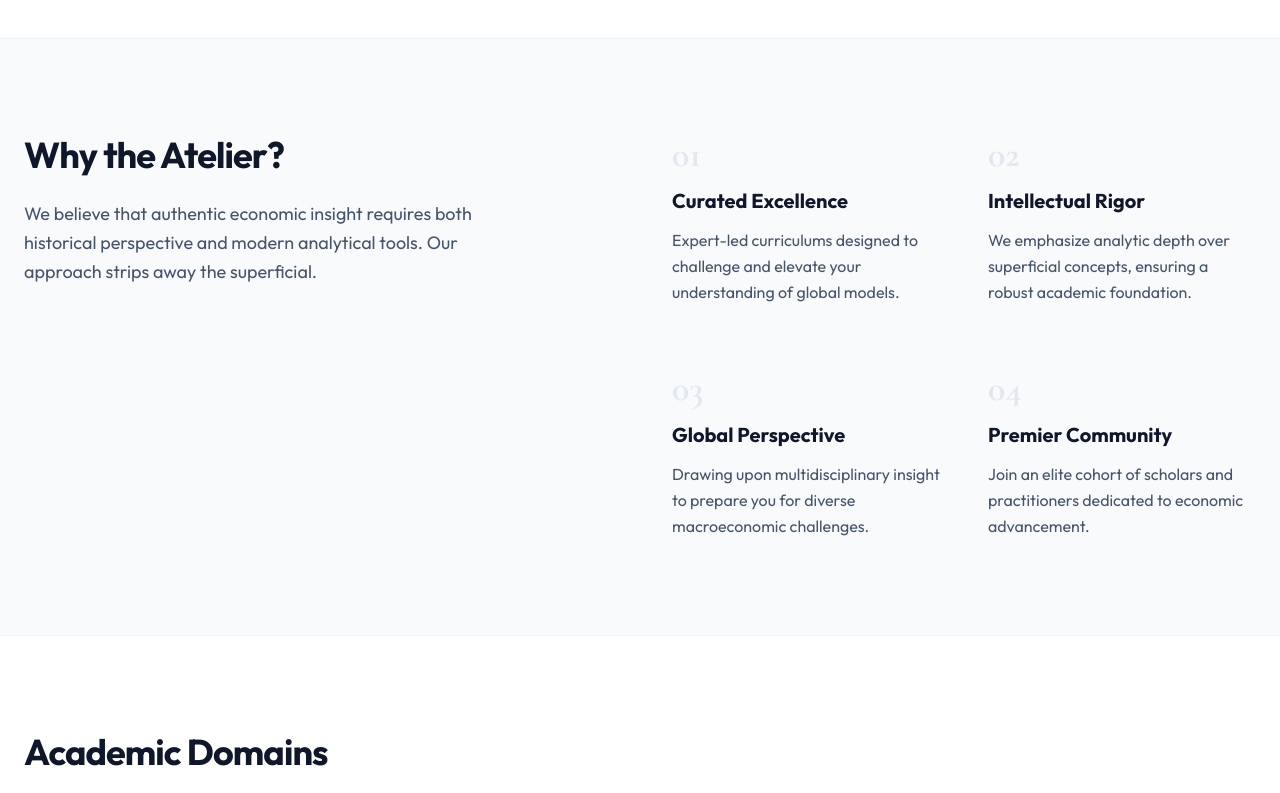
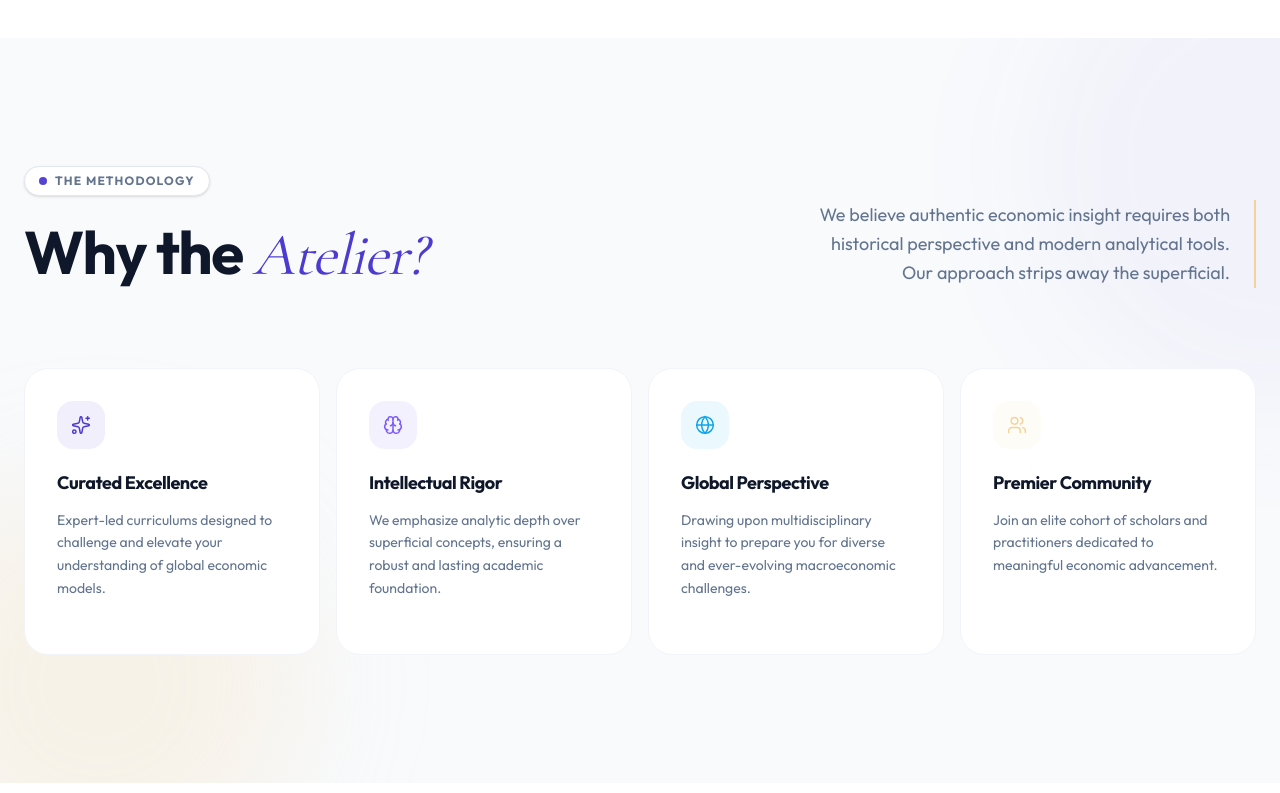
Before and after one commit to NipunHemal/ASAECON-LANDINGPAGE, a Next.js app: page / in a window 1280 px wide. Shown: the part 760-1553 px from the top of the page. Built offline with nearby package versions, Linux system fonts and the light colour scheme.

Commit message:
feat: add WhyUs section component with animated feature cards

```diff
--- a/src/components/WhyUs.tsx
+++ b/src/components/WhyUs.tsx
@@ -1,51 +1,122 @@
 "use client";
 
 import { motion } from "framer-motion";
+import { Sparkles, Brain, Globe, Users } from "lucide-react";
+
+const whyUsItems = [
+  {
+    icon: Sparkles,
+    title: "Curated Excellence",
+    desc: "Expert-led curriculums designed to challenge and elevate your understanding of global economic models.",
+    accent: "#4C3BCF",
+    bgAccent: "from-[#4C3BCF]/8 to-transparent",
+  },
+  {
+    icon: Brain,
+    title: "Intellectual Rigor",
+    desc: "We emphasize analytic depth over superficial concepts, ensuring a robust and lasting academic foundation.",
+    accent: "#7C5CFC",
+    bgAccent: "from-[#7C5CFC]/8 to-transparent",
+  },
+  {
+    icon: Globe,
+    title: "Global Perspective",
+    desc: "Drawing upon multidisciplinary insight to prepare you for diverse and ever-evolving macroeconomic challenges.",
+    accent: "#0EA5E9",
+    bgAccent: "from-[#0EA5E9]/8 to-transparent",
+  },
+  {
+    icon: Users,
+    title: "Premier Community",
+    desc: "Join an elite cohort of scholars and practitioners dedicated to meaningful economic advancement.",
+    accent: "#F3D39A",
+    bgAccent: "from-[#F3D39A]/20 to-transparent",
+  },
+];
 
 export default function WhyUs() {
-  const whyUsItems = [
-    { num: "01", title: "Curated Excellence", desc: "Expert-led curriculums designed to challenge and elevate your understanding of global models." },
-    { num: "02", title: "Intellectual Rigor", desc: "We emphasize analytic depth over superficial concepts, ensuring a robust academic foundation." },
-    { num: "03", title: "Global Perspective", desc: "Drawing upon multidisciplinary insight to prepare you for diverse macroeconomic challenges." },
-    { num: "04", title: "Premier Community", desc: "Join an elite cohort of scholars and practitioners dedicated to economic advancement." },
-  ];
-
   const fadeUp = {
-    hidden: { opacity: 0, y: 30 },
-    visible: { opacity: 1, y: 0, transition: { duration: 0.6 } }
+    hidden: { opacity: 0, y: 24 },
+    visible: { opacity: 1, y: 0, transition: { duration: 0.55, ease: "easeOut" } }
   };
 
   const staggerContainer = {
     hidden: { opacity: 0 },
     visible: {
       opacity: 1,
-      transition: { staggerChildren: 0.15 }
+      transition: { staggerChildren: 0.12 }
     }
   };
 
   return (
-    <section className="bg-surface-muted py-24 border-y border-slate-100">
-      <div className="max-w-7xl mx-auto px-6">
+    <section className="relative bg-[#F8FAFC] py-24 md:py-32 overflow-hidden">
+      {/* Subtle background orbs */}
+      <div className="absolute top-0 right-0 w-[500px] h-[500px] bg-[#4C3BCF]/4 rounded-full translate-x-1/2 -translate-y-1/4 blur-3xl pointer-events-none" />
+      <div className="absolute bottom-0 left-0 w-[400px] h-[400px] bg-[#F3D39A]/20 rounded-full -translate-x-1/4 translate-y-1/4 blur-3xl pointer-events-none" />
+
+      <div className="max-w-7xl mx-auto px-6 relative z-10">
+        {/* Header Row */}
         <motion.div
-          className="grid grid-cols-1 lg:grid-cols-2 gap-16"
-          initial="hidden" whileInView="visible" viewport={{ once: true, margin: "-100px" }} variants={staggerContainer}
+          className="flex flex-col lg:flex-row lg:items-end justify-between gap-10 mb-20"
+          initial="hidden" whileInView="visible" viewport={{ once: true, margin: "-80px" }} variants={staggerContainer}
         >
-          <motion.div variants={fadeUp} className="max-w-md">
-            <h2 className="text-3xl md:text-4xl font-bold text-navy mb-6 tracking-tight">Why the Atelier?</h2>
-            <p className="text-slate-600 leading-relaxed text-lg">
-              We believe that authentic economic insight requires both historical perspective and modern analytical tools. Our approach strips away the superficial.
-            </p>
+          <motion.div variants={fadeUp} className="max-w-xl">
+            <div className="inline-flex items-center gap-2 px-3.5 py-1.5 bg-white text-slate-500 rounded-full text-xs font-bold uppercase tracking-widest mb-6 border border-slate-200 shadow-sm">
+              <span className="w-2 h-2 rounded-full bg-[#4C3BCF] animate-pulse" />
+              The Methodology
+            </div>
+            <h2 className="text-4xl md:text-5xl lg:text-6xl font-bold text-[#0F172A] tracking-tight leading-[1.08]">
+              Why the{" "}
+              <span className="font-serif italic font-normal text-[#4C3BCF]">Atelier?</span>
+            </h2>
           </motion.div>
 
-          <div className="grid grid-cols-1 sm:grid-cols-2 gap-x-12 gap-y-16">
-            {whyUsItems.map((item, idx) => (
-              <motion.div key={idx} variants={fadeUp} className="flex flex-col gap-3">
-                <span className="text-4xl font-bold font-serif text-slate-200">{item.num}</span>
-                <h3 className="text-xl font-bold text-navy">{item.title}</h3>
-                <p className="text-slate-600 leading-relaxed">{item.desc}</p>
-              </motion.div>
-            ))}
-          </div>
+          <motion.p variants={fadeUp} className="text-slate-500 text-lg leading-relaxed max-w-md lg:text-right border-r-0 lg:border-r-2 lg:border-[#F3D39A] lg:pr-6">
+            We believe authentic economic insight requires both historical perspective and
+            modern analytical tools. Our approach strips away the superficial.
+          </motion.p>
+        </motion.div>
+
+        {/* Cards Grid */}
+        <motion.div
+          className="grid grid-cols-1 sm:grid-cols-2 lg:grid-cols-4 gap-4"
+          initial="hidden" whileInView="visible" viewport={{ once: true, margin: "-60px" }} variants={staggerContainer}
+        >
+          {whyUsItems.map(({ icon: Icon, title, desc, accent, bgAccent }, idx) => (
+            <motion.div
+              key={idx}
+              variants={fadeUp}
+              className="group relative bg-white border border-slate-100 rounded-3xl p-8 flex flex-col gap-5 overflow-hidden hover:shadow-xl hover:shadow-slate-200/60 hover:-translate-y-1 transition-all duration-400"
+            >
+              {/* Subtle gradient fill on hover */}
+              <div className={`absolute inset-0 bg-gradient-to-br ${bgAccent} opacity-0 group-hover:opacity-100 transition-opacity duration-500 rounded-3xl pointer-events-none`} />
+
+              {/* Icon */}
+              <div
+                className="relative z-10 w-12 h-12 rounded-2xl flex items-center justify-center transition-transform duration-300 group-hover:scale-110"
+                style={{ backgroundColor: `${accent}15`, color: accent }}
+              >
+                <Icon className="w-5 h-5" strokeWidth={1.8} />
+              </div>
+
+              {/* Content */}
+              <div className="relative z-10 flex flex-col gap-3 flex-1">
+                <h3
+                  className="text-lg font-bold text-[#0F172A] tracking-tight transition-colors duration-300"
+                  style={{ }}
+                >
+                  {title}
+                </h3>
+                <p className="text-slate-500 text-sm leading-relaxed">{desc}</p>
+              </div>
+
+              {/* Bottom accent line */}
+              <div
+                className="relative z-10 h-0.5 w-0 group-hover:w-full transition-all duration-500 rounded-full mt-auto"
+                style={{ backgroundColor: accent }}
+              />
+            </motion.div>
+          ))}
         </motion.div>
       </div>
     </section>
```
